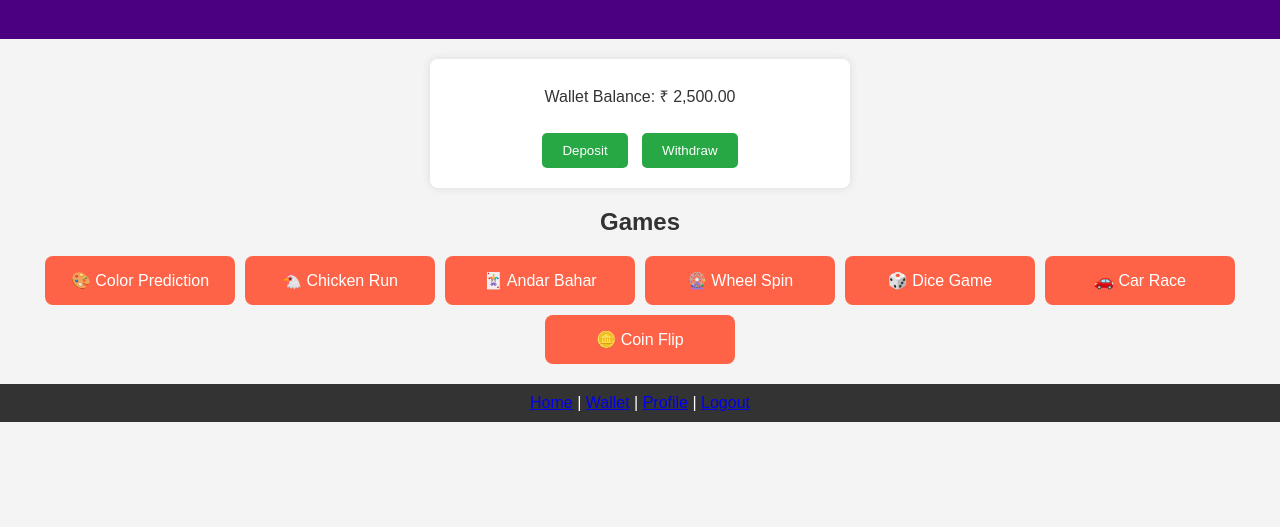
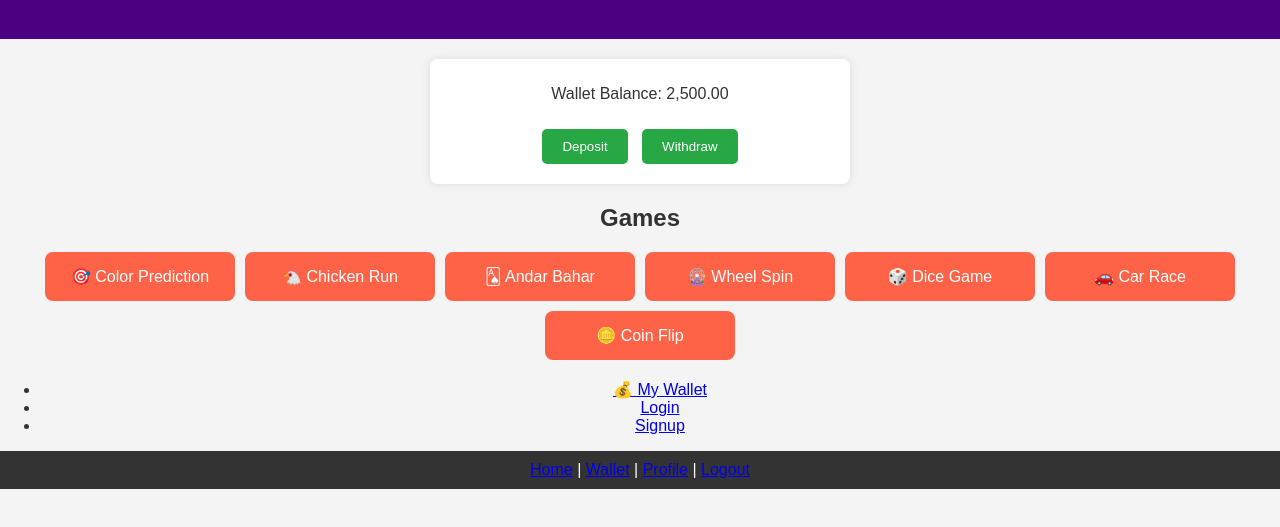
Before and after one commit to himmat-solution/luckyking, a plain HTML site: page index.html in a window 1280 px wide. Shown: the part 99-626 px from the top of the page. Drawn offline with Linux system fonts and the light colour scheme.

Commit message:
Update index.html

```diff
--- a/index.html
+++ b/index.html
@@ -1,19 +1,20 @@
 <!DOCTYPE html>
 <html lang="en">
 <head>
-  <meta charset="UTF-8">
+  <meta charset="UTF-8" />
+  <meta name="viewport" content="width=device-width, initial-scale=1.0" />
   <title>Lucky King</title>
-  <link rel="stylesheet" href="style.css">
+  <link rel="stylesheet" href="style.css" />
   <script src="script.js" defer></script>
 </head>
 <body>
   <header>
-    <img src="logo.png" alt="Lucky King Logo" class="logo">
+    <img src="logo.png" alt="Lucky King Logo" class="logo" />
     <h1>Welcome to Lucky King</h1>
   </header>
 
   <section class="wallet-box">
-    <p>Wallet Balance: ₹ <span id="wallet-balance">0.00</span></p>
+    <p>Wallet Balance: <span id="wallet-balance">₹0.00</span></p>
     <button onclick="alert('Coming soon')">Deposit</button>
     <button onclick="alert('Coming soon')">Withdraw</button>
   </section>
@@ -21,15 +22,21 @@
   <section class="games">
     <h2>Games</h2>
     <div class="game-grid">
-      <a href="#" class="game-button">🎨 Color Prediction</a>
+      <a href="#" class="game-button">🎯 Color Prediction</a>
       <a href="#" class="game-button">🐔 Chicken Run</a>
-      <a href="#" class="game-button">🃏 Andar Bahar</a>
+      <a href="#" class="game-button">🂡 Andar Bahar</a>
       <a href="#" class="game-button">🎡 Wheel Spin</a>
       <a href="#" class="game-button">🎲 Dice Game</a>
       <a href="#" class="game-button">🚗 Car Race</a>
       <a href="#" class="game-button">🪙 Coin Flip</a>
     </div>
   </section>
+
+  <ul>
+    <li><a href="wallet.html">💰 My Wallet</a></li>
+    <li><a href="login.html">Login</a></li>
+    <li><a href="signup.html">Signup</a></li>
+  </ul>
 
   <footer>
     <nav>
```
